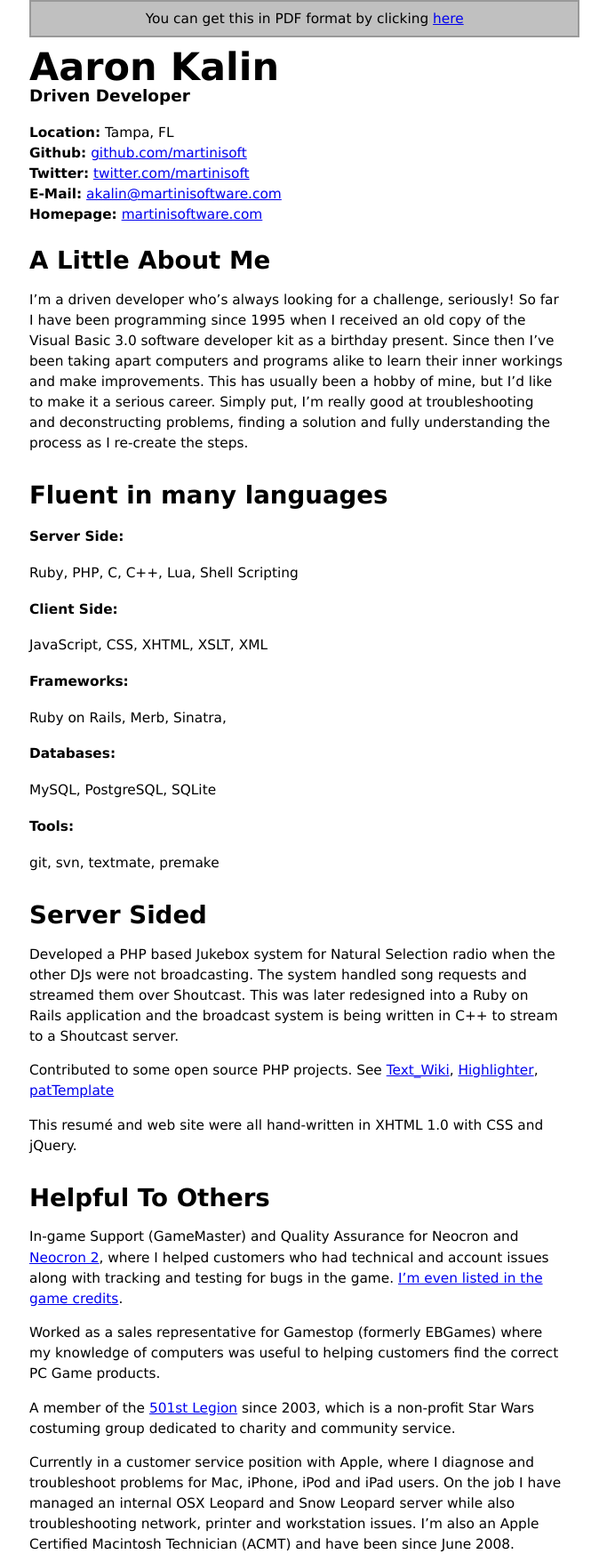
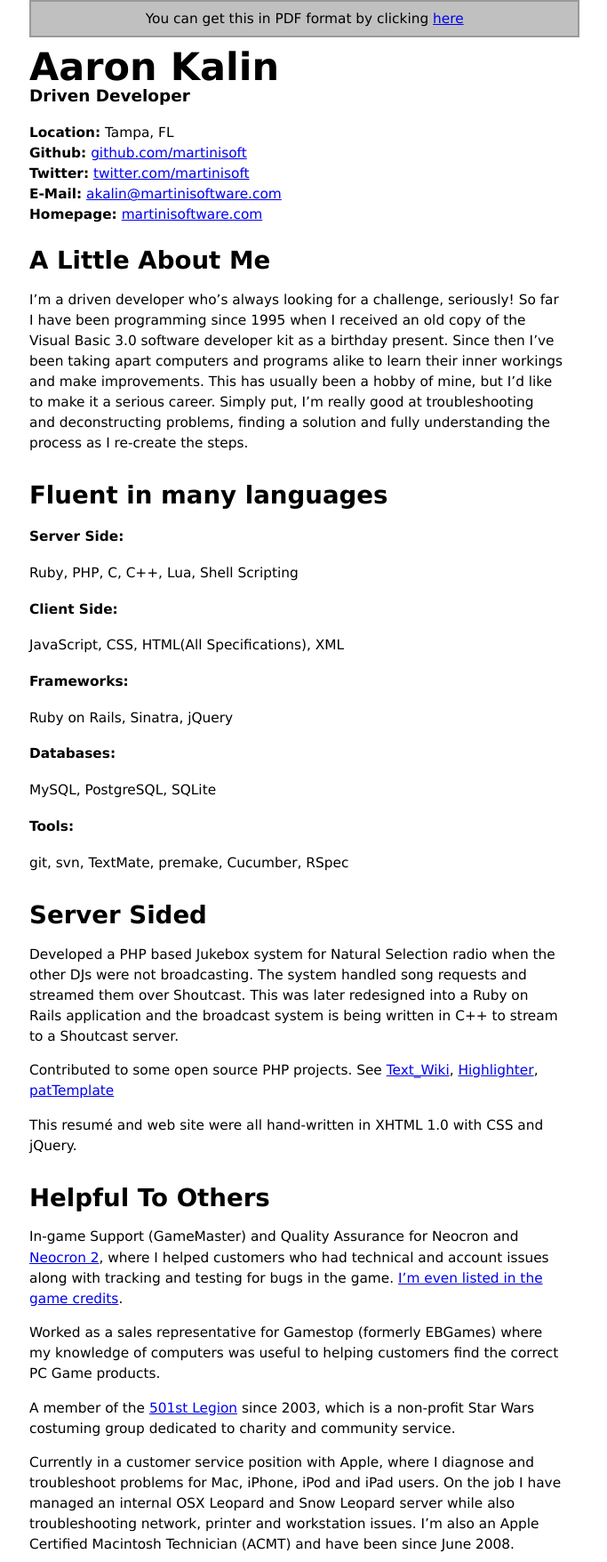
Before and after one commit to zijiezhu/martinisoft.github.io, a Jekyll site: the page built from _source/resume.markdown, in a window 1280 px wide. Shown: the whole page at 89% size, without its empty margins (307-990 px from the left). Built offline with Jekyll 4.4.1, drawn with Linux system fonts in a browser that asks for light colours; Markdown is read by kramdown in place of the engine named in the settings.

Commit message:
Tweaking the resumé again, got a little carried away with punctuation. Also trimmed out stuff I haven't used in a while

```diff
--- a/_source/resume.markdown
+++ b/_source/resume.markdown
@@ -20,16 +20,16 @@
 Ruby, PHP, C, C++, Lua, Shell Scripting
 
 #### Client Side:
-JavaScript, CSS, XHTML, XSLT, XML
+JavaScript, CSS, HTML(All Specifications), XML
 
 #### Frameworks:
-Ruby on Rails, Merb, Sinatra,
+Ruby on Rails, Sinatra, jQuery
 
 #### Databases:
 MySQL, PostgreSQL, SQLite
 
 #### Tools:
-git, svn, textmate, premake
+git, svn, TextMate, premake, Cucumber, RSpec
 
 ### Server Sided
 
--- a/atom.xml
+++ b/atom.xml
@@ -4,7 +4,7 @@
  <title>Martini Software</title>
  <link href="http://martinisoftware.com/atom.xml" rel="self"/>
  <link href="http://martinisoftware.com/"/>
- <updated>2010-09-20T10:30:56-04:00</updated>
+ <updated>2010-09-20T10:43:20-04:00</updated>
  <id>http://martinisoftware.com/</id>
  <author>
    <name>Aaron Kalin</name>
```
Also changed, not shown: resume.html (+4 -4 lines), 1 other file.
